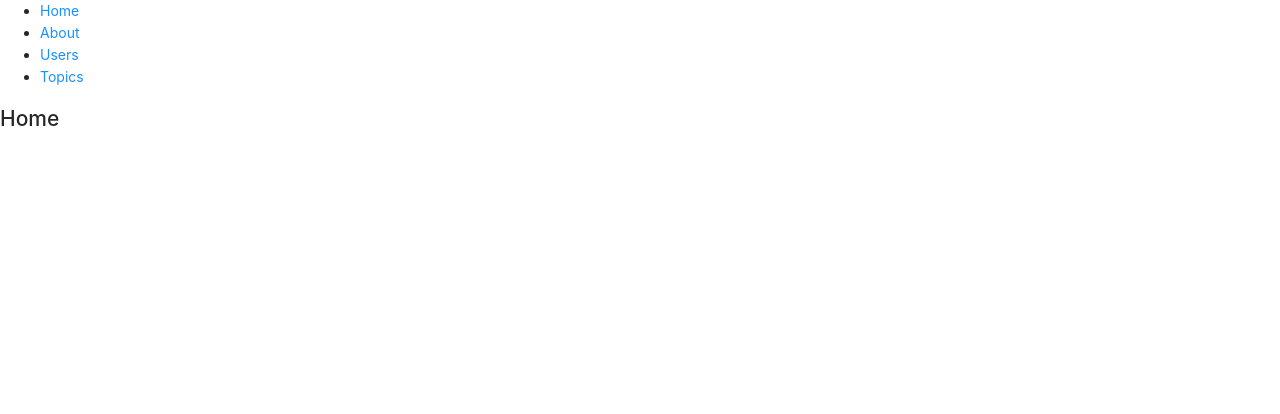
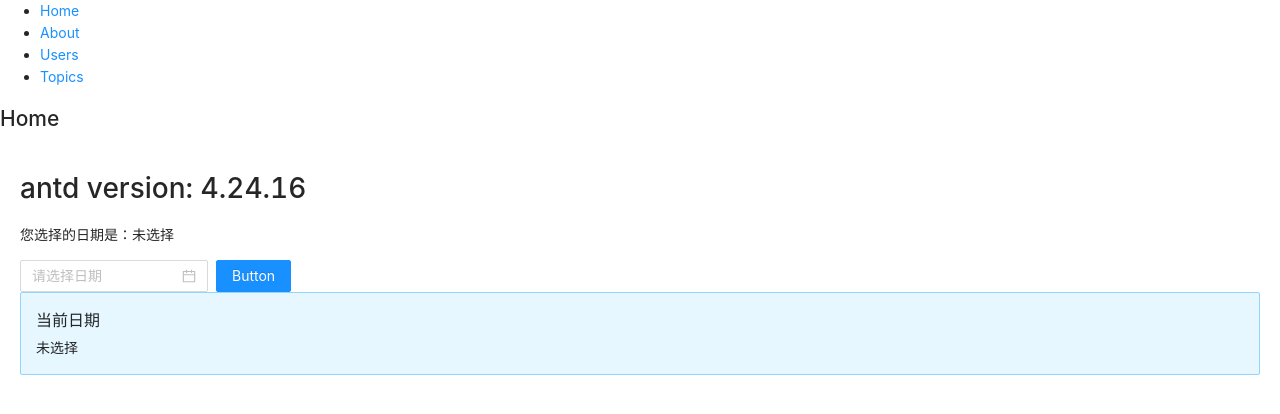
Before and after one commit to kyod-bu/life-assistant, a React (Create React App) app: page / in a window 1280 px wide. Shown: the top 414 px of the page. Built offline with nearby package versions, Linux system fonts and the light colour scheme.

Commit message:
React Router

```diff
--- a/src/App.jsx
+++ b/src/App.jsx
@@ -9,11 +9,19 @@ import zhCN from 'antd/lib/locale/zh_CN';
 import moment from 'moment';
 import './styles/App.css';
 
+// import {
+//     BrowserRouter, Router,
+//     Switch, Route,
+//     Link, Redirect,
+//     useHistory, useLocation
+// } from 'react-router-dom';
+
 import {
     BrowserRouter as Router,
     Switch,
     Route,
     Link,
+    // Redirect,
     useRouteMatch,
     useParams
 } from 'react-router-dom';
@@ -45,7 +53,12 @@ const App = () => {
     )
 };
 
-const Home = () => <h2>Home</h2>;
+const Home = () => (
+    <div>
+        <h2>Home</h2>
+        <App2 />
+    </div>
+);
 const About = () => <h2>About</h2>;
 const Users = () => <h2>Users</h2>;
 
```
Also changed, not shown: 1 other file (tests, documents, lock files or other folders).
